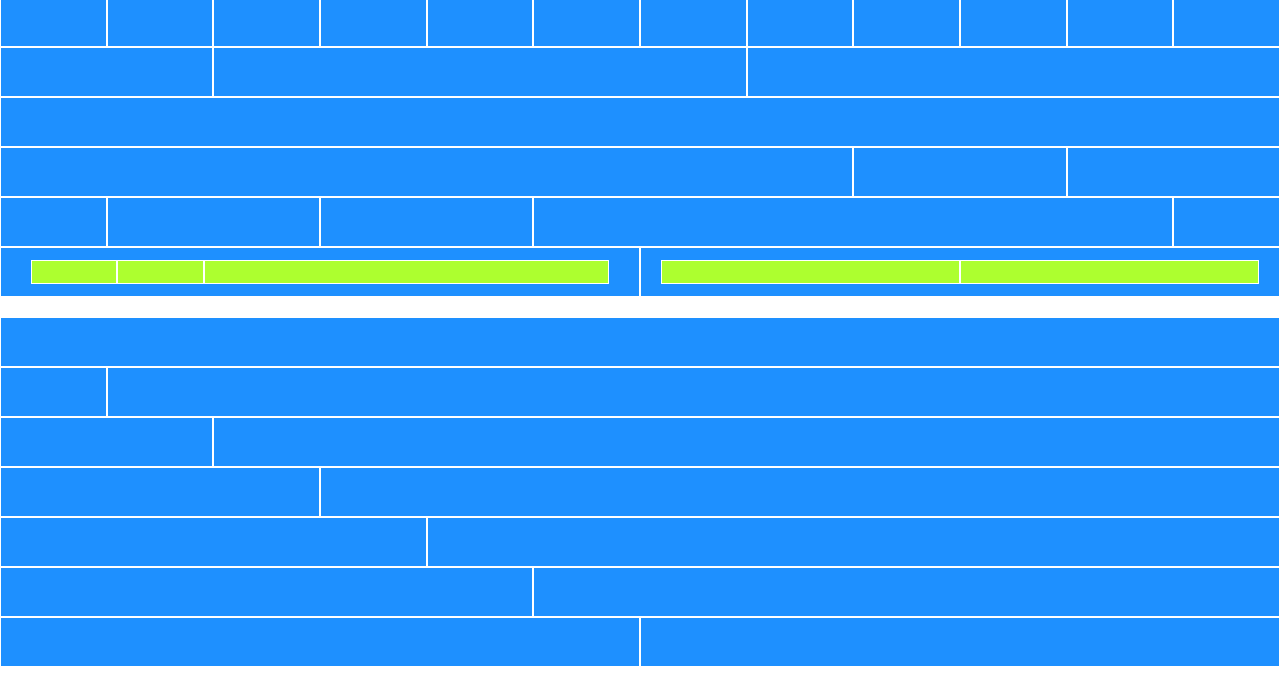
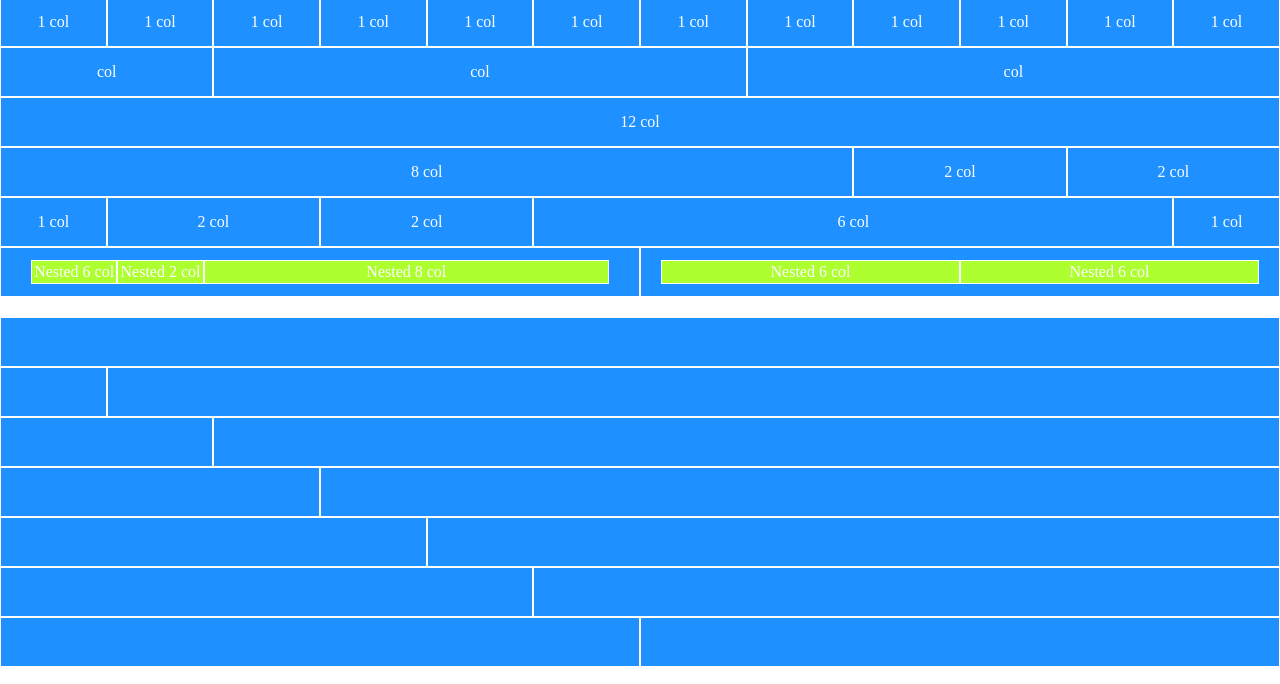
Before and after one commit to Ikinidae/html-css-12bool, a plain HTML site: page index.html in a window 1280 px wide. Shown: the part 40-724 px from the top of the page. Drawn offline with Linux system fonts and the light colour scheme.

Commit message:
Progetto finito

```diff
--- a/css/style.css
+++ b/css/style.css
@@ -14,3 +14,7 @@
     align-items: center;
     justify-content: center;
 }
+
+.container span {
+    color: white;
+}
--- a/index.html
+++ b/index.html
@@ -15,53 +15,111 @@
     <!-- primo container -->
     <div class="container">
         <div class="row">
-            <div class="col-1"></div>
-            <div class="col-1"></div>
-            <div class="col-1"></div>
-            <div class="col-1"></div>
-            <div class="col-1"></div>
-            <div class="col-1"></div>
-            <div class="col-1"></div>
-            <div class="col-1"></div>
-            <div class="col-1"></div>
-            <div class="col-1"></div>
-            <div class="col-1"></div>
-            <div class="col-1"></div>
+            <div class="col-1 flex">
+                <span>1 col</span>
+            </div>
+            <div class="col-1 flex">
+                <span>1 col</span>
+            </div>
+            <div class="col-1 flex">
+                <span>1 col</span>
+            </div>
+            <div class="col-1 flex">
+                <span>1 col</span>
+            </div>
+            <div class="col-1 flex">
+                <span>1 col</span>
+            </div>
+            <div class="col-1 flex">
+                <span>1 col</span>
+            </div>
+            <div class="col-1 flex">
+                <span>1 col</span>
+            </div>
+            <div class="col-1 flex">
+                <span>1 col</span>
+            </div>
+            <div class="col-1 flex">
+                <span>1 col</span>
+            </div>
+            <div class="col-1 flex">
+                <span>1 col</span>
+            </div>
+            <div class="col-1 flex">
+                <span>1 col</span>
+            </div>
+            <div class="col-1 flex">
+                <span>1 col</span>
+            </div>
         </div>
 
         <div class="row">
-            <div class="col-2"></div>
-            <div class="col-5"></div>
-            <div class="col-5"></div>
+            <div class="col-2 flex">
+                <span>col</span>
+            </div>
+            <div class="col-5 flex">
+                <span>col</span>
+            </div>
+            <div class="col-5 flex">
+                <span>col</span>
+            </div>
         </div>
 
         <div class="row">
-            <div class="col-12"></div>
+            <div class="col-12 flex">
+                <span>12 col</span>
+            </div>
         </div>
 
         <div class="row">
-            <div class="col-8"></div>
-            <div class="col-2"></div>
-            <div class="col-2"></div>
+            <div class="col-8 flex">
+                <span>8 col</span>
+            </div>
+            <div class="col-2 flex">
+                <span>2 col</span>
+            </div>
+            <div class="col-2 flex">
+                <span>2 col</span>
+            </div>
         </div>
 
         <div class="row">
-            <div class="col-1"></div>
-            <div class="col-2"></div>
-            <div class="col-2"></div>
-            <div class="col-6"></div>
-            <div class="col-1"></div>
+            <div class="col-1 flex">
+                <span>1 col</span>
+            </div>
+            <div class="col-2 flex">
+                <span>2 col</span>
+            </div>
+            <div class="col-2 flex">
+                <span>2 col</span>
+            </div>
+            <div class="col-6 flex">
+                <span>6 col</span>
+            </div>
+            <div class="col-1 flex">
+                <span>1 col</span>
+            </div>
         </div>
 
         <div class="row">
             <div class="col-6 flex">
-                <div class="col-nest-2"></div>
-                <div class="col-nest-2"></div>
-                <div class="col-nest-8"></div>
+                <div class="col-nest-2 flex">
+                    <span>Nested 6 col</span>
+                </div>
+                <div class="col-nest-2 flex">
+                    <span>Nested 2 col</span>
+                </div>
+                <div class="col-nest-8 flex">
+                    <span>Nested 8 col</span>
+                </div>
             </div>
             <div class="col-6 flex">
-                <div class="col-nest-6"></div>
-                <div class="col-nest-6"></div>
+                <div class="col-nest-6 flex">
+                    <span>Nested 6 col</span>
+                </div>
+                <div class="col-nest-6 flex">
+                    <span>Nested 6 col</span>
+                </div>
             </div>
         </div>
     </div>
```
